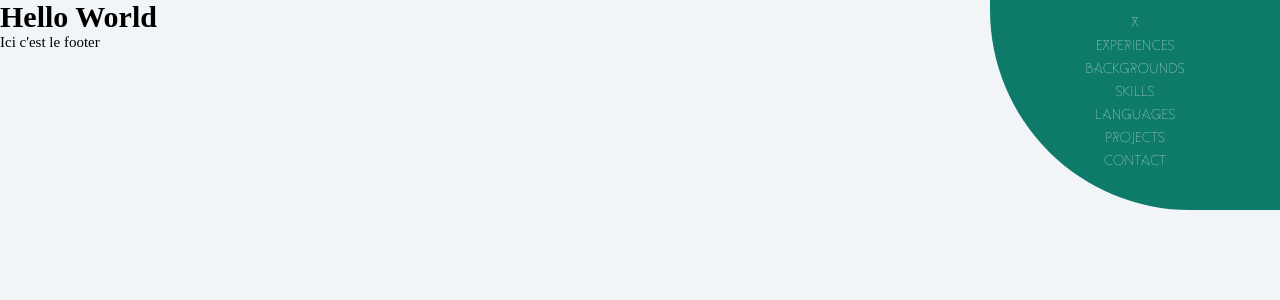
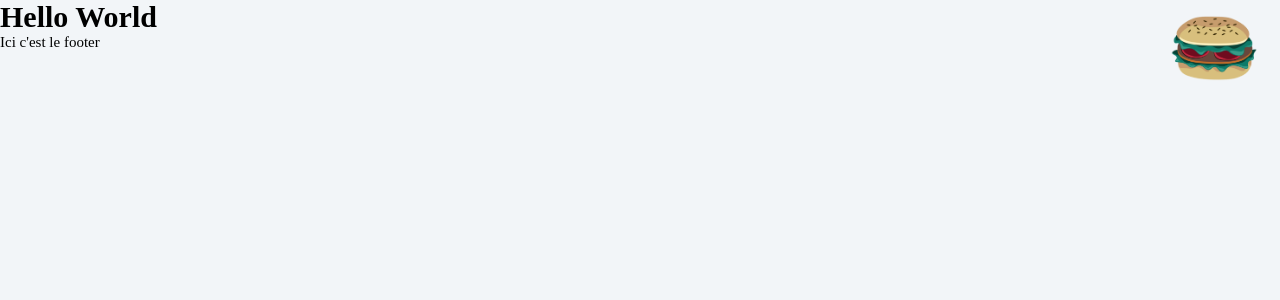
Before and after one commit to manonlespes/MyWebsite, a PHP site: page / in a window 1280 px wide. Shown: the top 300 px of the page. Run offline with PHP 8.4, Linux system fonts and the light colour scheme.

Commit message:
finalization of the css menu and work on the JS for hiding/showing the menu on hamburger click

```diff
--- /dev/null
+++ b/public/js/menu.js
@@ -0,0 +1,10 @@
+'use strict';
+
+const menu = document.getElementById('menu');
+const close_menu = document.getElementById('close_menu');
+const hide_menu = document.querySelectorAll('.hide_menu');
+const hamburger = document.querySelectorAll('.menu_hamburger');
+
+hamburger.addEventListener('click', function(){
+    menu.classList.toggle('hide_menu');
+})
--- a/public/sass/style.css
+++ b/public/sass/style.css
@@ -21,9 +21,21 @@ html {
   scroll-behavior: smooth;
 }
 
+/* TODO use variables to create breakpoints */
 /* design Menu */
+.menu_hamburger {
+  position: fixed;
+  z-index: 2;
+  top: 15px;
+  right: 20px;
+}
+
+.menu_hamburger img {
+  width: 40px;
+}
+
 .navBar {
-  width: 290px;
+  width: 220px;
   height: 210px;
   border-bottom-left-radius: 200px;
   background-color: #0e7a69;
@@ -36,8 +48,6 @@ html {
   right: 0px;
   -webkit-transform-origin: 100% 0%;
           transform-origin: 100% 0%;
-  /* design Menu-tablet */
-  /* design Menu-desktop */
 }
 
 .navBar .menu {
@@ -54,10 +64,15 @@ html {
   font-size: 1.5em;
   line-height: 22px;
   padding-top: 10px;
+  padding-left: 60px;
 }
 
 .navBar .list li {
   list-style: none;
+}
+
+.navBar .list li img {
+  width: 30px;
 }
 
 .navBar .list a {
@@ -65,4 +80,50 @@ html {
   text-decoration: none;
   font-family: "MvtDirect-Thin";
 }
+
+.hide_menu {
+  visibility: hidden;
+}
+
+/* design Menu-tablet */
+@media all and (min-width: 700px) {
+  .menu_hamburger img {
+    width: 70px;
+  }
+  .navBar {
+    width: 295px;
+    height: 302px;
+    border-bottom-left-radius: 295px;
+  }
+  .navBar .list {
+    font-size: 2.5em;
+    line-height: 30px;
+    padding-left: 80px;
+    padding-top: 15px;
+  }
+  .navBar .list li img {
+    width: 40px;
+  }
+}
+
+/* design Menu-desktop */
+@media all and (min-width: 960px) {
+  .menu_hamburger img {
+    width: 90px;
+  }
+  .navBar {
+    width: 400px;
+    height: 375px;
+    border-bottom-left-radius: 385px;
+  }
+  .navBar .list {
+    font-size: 3em;
+    line-height: 38px;
+    padding-left: 100px;
+    padding-top: 25px;
+  }
+  .navBar .list li img {
+    width: 50px;
+  }
+}
 /*# sourceMappingURL=style.css.map */
--- a/public/sass/style.scss
+++ b/public/sass/style.scss
@@ -20,10 +20,24 @@ html {
     scroll-behavior: smooth;
 }
 
+/* TODO use variables to create breakpoints */
+
 /* design Menu */
 
+.menu_hamburger{
+    position: fixed;
+    z-index: 2;
+    top: 15px;
+    right: 20px;
+
+    img{
+        width: 40px;
+    }
+}
+
+
 .navBar {
-    width: 290px;
+    width: 220px;
     height: 210px;
     border-bottom-left-radius: 200px;
     background-color: #0e7a69;
@@ -47,10 +61,15 @@ html {
         font-size: 1.5em;
         line-height: 22px;
         padding-top: 10px;
+        padding-left: 60px;
 
-        li{
+        li {
             list-style: none;
-        };
+
+            img{
+                width: 30px;
+            }
+        }
 
         a {
             color: #f2f5f8;
@@ -58,8 +77,67 @@ html {
             font-family: "MvtDirect-Thin";
         }
     }
+}
 
-    /* design Menu-tablet */
+.hide_menu{
+    visibility: hidden;
+}
 
-    /* design Menu-desktop */
+
+/* design Menu-tablet */
+@media all and (min-width: 700px) {
+
+    .menu_hamburger{
+        img{
+            width: 70px;
+        }
+    }
+
+    .navBar {
+        width: 295px;
+        height: 302px;
+        border-bottom-left-radius: 295px;
+
+        .list {
+            font-size: 2.5em;
+            line-height: 30px;
+            padding-left: 80px;
+            padding-top: 15px;
+
+            li{
+                img{
+                    width: 40px;
+                }
+            }
+        }
+    }
 }
+
+/* design Menu-desktop */
+@media all and (min-width: 960px) {
+
+    .menu_hamburger{
+        img{
+            width: 90px;
+        }
+    }
+
+    .navBar {
+        width: 400px;
+        height: 375px;
+        border-bottom-left-radius: 385px;
+
+        .list {
+            font-size: 3em;
+            line-height: 38px;
+            padding-left: 100px;
+            padding-top: 25px;
+
+            li{
+                img{
+                    width: 50px;
+                }
+            }
+        }
+    }
+}
--- a/view/html/footer.php
+++ b/view/html/footer.php
@@ -2,5 +2,7 @@
 
 <footer> Ici c'est le footer</footer>
 
+<script src="public/js/menu.js"></script>
+
 </body>
 </html>
--- a/view/menu/menu.php
+++ b/view/menu/menu.php
@@ -1,7 +1,9 @@
-<nav class="navBar">
+<nav id="menu" class="navBar hide_menu">
     <ul class="menu">
         <div class="list">
-            <li><a href="#">X</a></li><!-- TODO mettre un favicon fermé -->
+            <li id="close_menu">
+                <img src="public/images/cross_closed.png" alt="cross_closed">
+            </li>
             <li><a href="#">Experiences</a></li>
             <li><a href="#">Backgrounds</a></li>
             <li><a href="#">Skills</a></li>
@@ -11,3 +13,7 @@
         </div>
     </ul>
 </nav>
+
+<div class="menu_hamburger">
+    <img src="public/images/hamburger.png" alt="menu_hamburger">
+</div>
```
Also changed, not shown: public/images/cross_closed.png (added), 1 other file.
